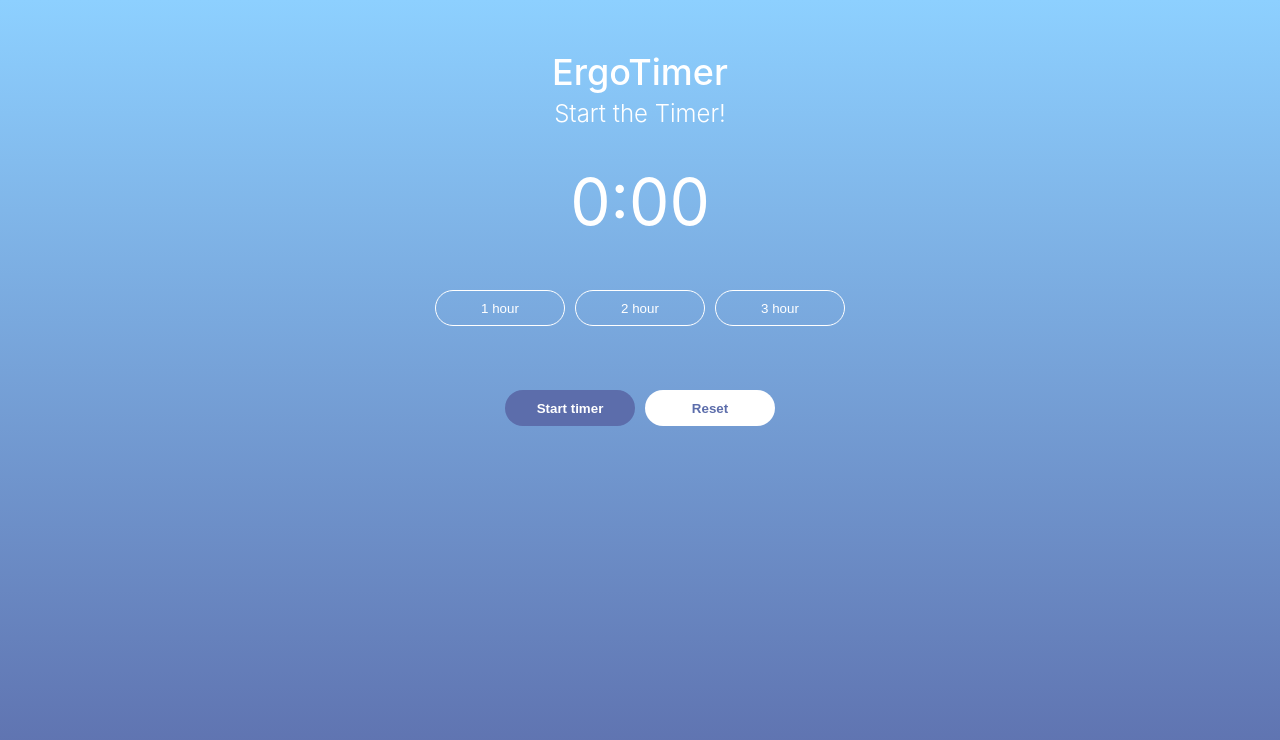
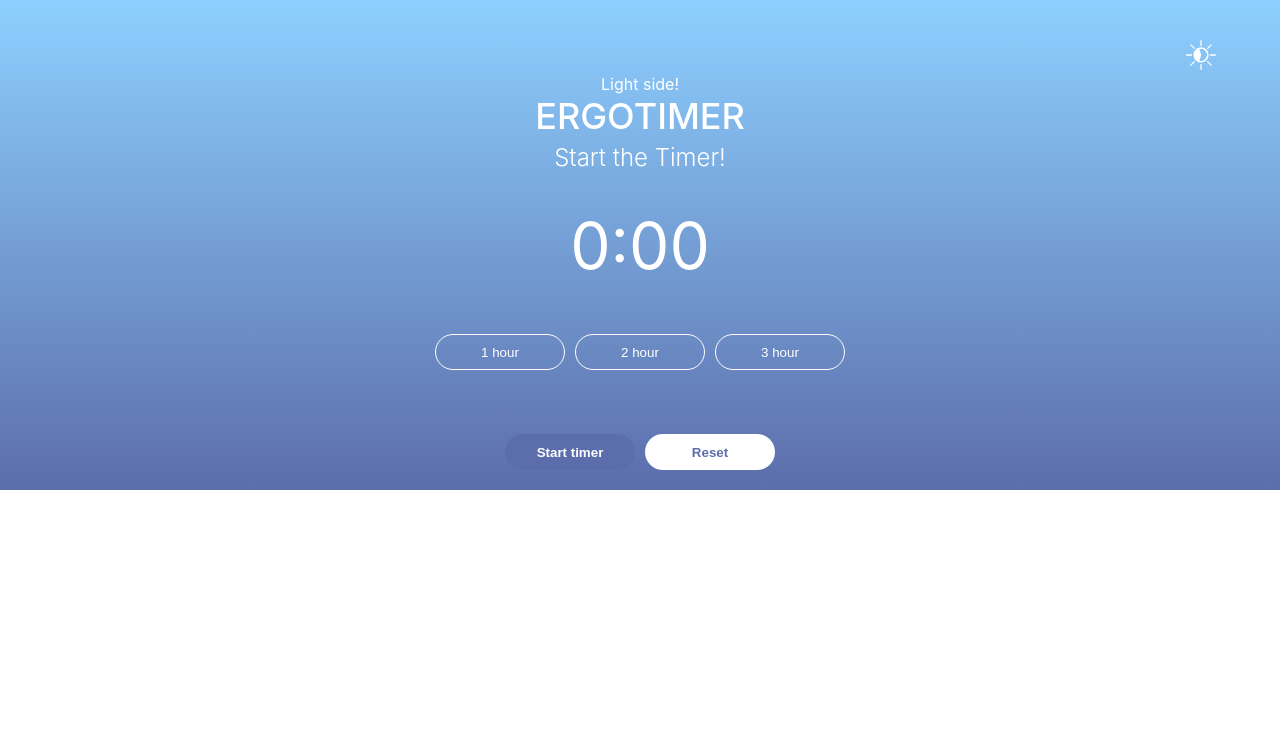
Before and after one commit to Chrys-Nicolaides/ErgoTimer, a React (Create React App) app: page /light in a window 1280 px wide. Shown: the top 740 px of the page. Built offline with nearby package versions, Linux system fonts and the light colour scheme.

Commit message:
React Router exercise

```diff
--- a/package.json
+++ b/package.json
@@ -8,6 +8,7 @@
     "@testing-library/user-event": "^7.2.1",
     "react": "^16.13.1",
     "react-dom": "^16.13.1",
+    "react-router-dom": "^5.2.0",
     "react-scripts": "3.4.3"
   },
   "scripts": {
--- a/src/App.css
+++ b/src/App.css
@@ -1,15 +1,16 @@
 * {
   box-sizing: border-box;
   margin: 0;
+  padding: 0;
 }
 
 .App {
   text-align: center;
   color: white;
   background-image: linear-gradient(#8dd0ff, #5c6dab);
-  width: 100vw;
-  height: 100vh;
-  padding-top: 50px;
+  min-width: 100%;
+  min-height: 100%;
+  padding-top: 40px;
 }
 
 button {
@@ -63,3 +64,23 @@ h3 {
   font-weight: 400;
   margin-bottom: 30px;
 }
+
+.DarkTheme > a > .ThemeIconToggle {
+  fill: white;
+}
+
+.LightTheme > a > .ThemeIconToggle {
+  fill: black;
+}
+
+.DarkTheme {
+  display: flex;
+  justify-content: flex-end;
+  margin-right: 4rem;
+}
+
+.LightTheme {
+  display: flex;
+  justify-content: flex-end;
+  margin-right: 4rem;
+}
--- a/src/App.js
+++ b/src/App.js
@@ -1,11 +1,16 @@
 import React from "react";
 import "./App.css";
+
 import CalculateTimeLeft from "./components/CalculateTimeLeft";
+import ThemeToggle from "./themes/ThemeToggle";
 
 function App() {
   return (
-    <div className="App">
-      <CalculateTimeLeft />
+    <div>
+      <div className="App">
+        <ThemeToggle />
+        <CalculateTimeLeft />
+      </div>
     </div>
   );
 }
--- a/src/components/CalculateTimeLeft.js
+++ b/src/components/CalculateTimeLeft.js
@@ -70,7 +70,7 @@ const CalculateTimeLeft = () => {
 
   return (
     <div>
-      <h1>ErgoTimer</h1>
+      <h1>ERGOTIMER</h1>
       <h2>{title}</h2>
       <CountDown />
       <div className="buttons">
--- /dev/null
+++ b/src/themes/DarkTheme.js
@@ -0,0 +1,5 @@
+import React from "react";
+
+export default function DarkTheme() {
+  return <div>This is the dark side</div>;
+}
--- /dev/null
+++ b/src/themes/LightTheme.js
@@ -0,0 +1,5 @@
+import React from "react";
+
+export default function LightTheme() {
+  return <div>Light side!</div>;
+}
--- /dev/null
+++ b/src/themes/ThemeToggle.js
@@ -0,0 +1,48 @@
+import React from "react";
+import LightTheme from "./LightTheme";
+import DarkTheme from "./DarkTheme";
+import { ReactComponent as ThemeIconToggle } from "../images/ThemeIconToggle.svg";
+import { BrowserRouter as Router, Switch, Route, Link } from "react-router-dom";
+
+const ThemeToggle = () => {
+  return (
+    <Router>
+      <div className="themes">
+        <Switch>
+          <Route path="/light">
+            <div className="DarkTheme">
+              <Link to="/dark" activeClassName="IsActive" exact={true}>
+                <ThemeIconToggle
+                  alt="Theme Toggle"
+                  className="ThemeIconToggle"
+                />
+              </Link>
+            </div>
+          </Route>
+          <Route path="/dark">
+            <div className="LightTheme">
+              <Link to="/light" activeClassName="IsActive" exact={true}>
+                <ThemeIconToggle
+                  alt="Theme Toggle"
+                  className="ThemeIconToggle"
+                />
+              </Link>
+            </div>
+          </Route>
+        </Switch>
+      </div>
+      <div className="viewport">
+        <Switch>
+          <Route path="/dark">
+            <DarkTheme />
+          </Route>
+          <Route path="/light">
+            <LightTheme />
+          </Route>
+        </Switch>
+      </div>
+    </Router>
+  );
+};
+
+export default ThemeToggle;
```
Also changed, not shown: src/images/ThemeIconToggle.svg (added), 1 other file (tests, documents, lock files or other folders).
